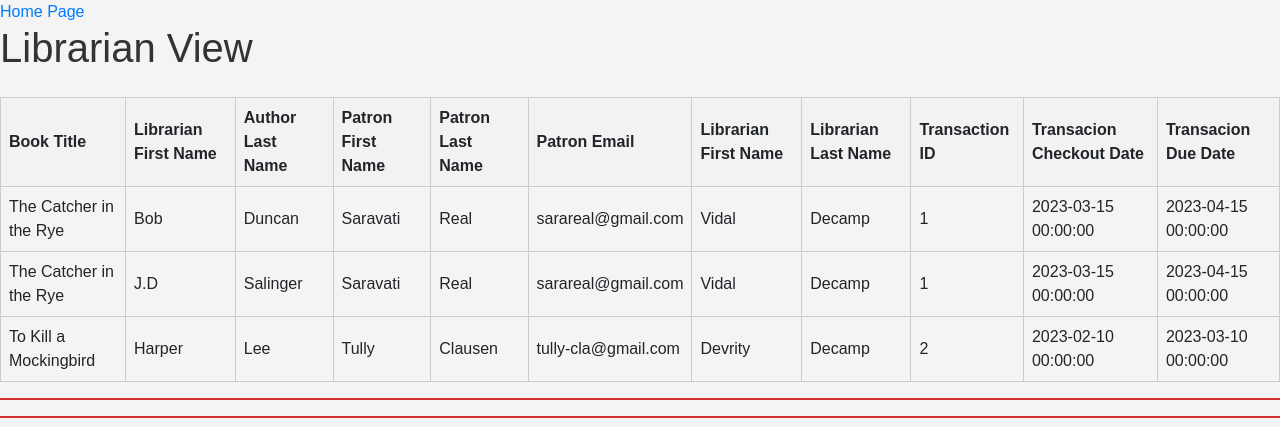
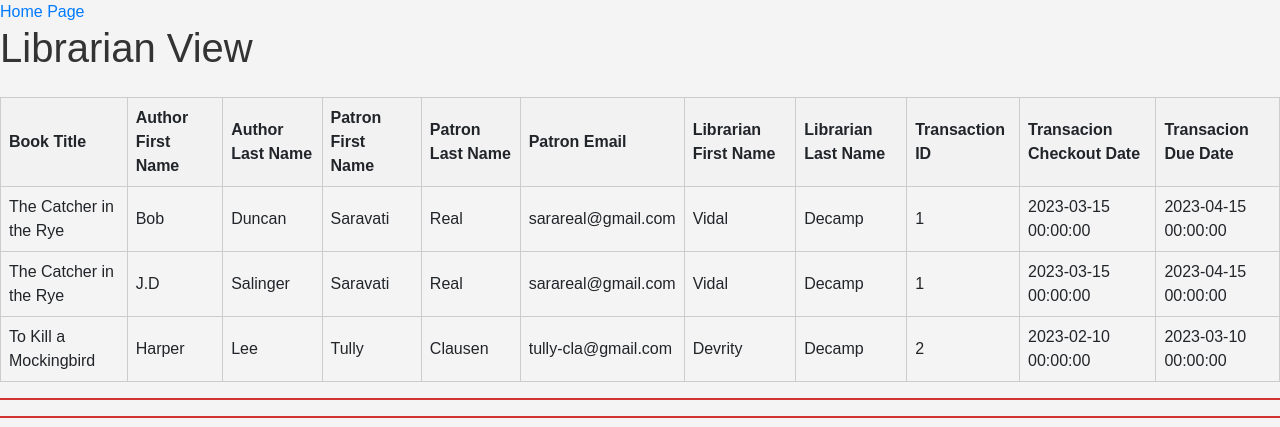
Before and after one commit to SanjanaJagarlapudi/CS157A-New-Age-Library, a Flask app: page /librarianView in a window 1280 px wide. Shown: the top 427 px of the page. Run offline with Flask 3, Linux system fonts and the light colour scheme; some libraries are stand-ins or nearby versions.

Commit message:
Fixed error in librarian view

```diff
--- a/templates/librarian_view_results.html
+++ b/templates/librarian_view_results.html
@@ -10,7 +10,7 @@
 <table border="1">
     <tr>
     <th>Book Title</th>
-    <th>Librarian First Name</th>
+    <th>Author First Name</th>
     <th>Author Last Name</th>
     <th>Patron First Name</th>
     <th>Patron Last Name</th>
```
Also changed, not shown: templates/update.html (added).
